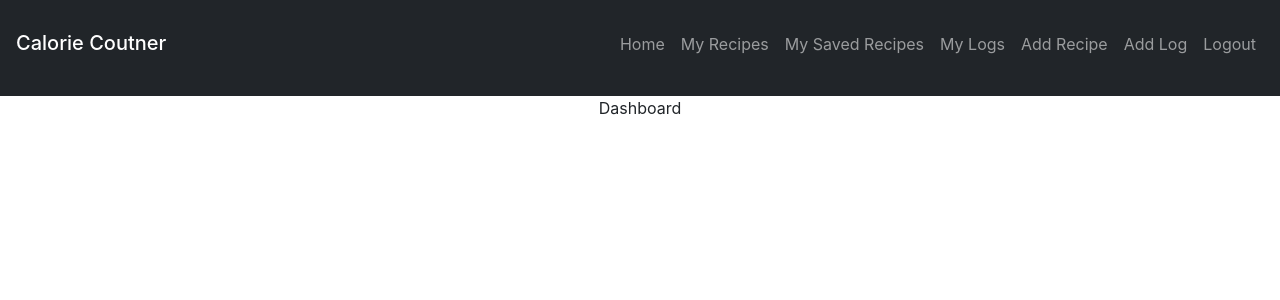
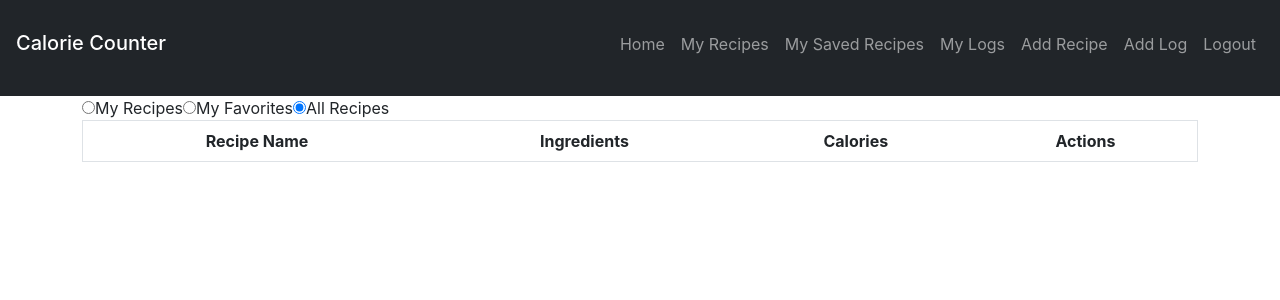
Before and after one commit to daleymike/calorie-counter, a React (Create React App) app in the folder client/: page /dashboard in a window 1280 px wide. Shown: the top 300 px of the page. Built offline with nearby package versions, Linux system fonts and the light colour scheme.

Commit message:
initial commit
Created dashboard page
-Basic HTML structure
-get all recipes query
-handlechange function for radio buttons (not done)

```diff
--- a/client/src/App.js
+++ b/client/src/App.js
@@ -4,7 +4,7 @@ import NavBar from './components/NavBar';
 import LoginAndRegisterPage from './components/LoginAndRegisterPage';
 import RecipeForm from './components/RecipeForm';
 import LogForm from './components/LogForm';
-
+import Dashboard from './components/Dashboard'
 
 function App() {
   return (
@@ -13,7 +13,7 @@ function App() {
       <NavBar />
       <Routes>
         <Route exact path="/" element={<LoginAndRegisterPage />} />
-        <Route path="/dashboard" element={<div>Dashboard</div>} />
+        <Route path="/dashboard" element={ <Dashboard />}/>
         <Route path="/recipes/:user_id" element={<div>Display User Recipes </div>} />
         <Route path="/logs/:user_id" element={<div>Display User Logs </div>}/>
         <Route path="/recipes/saved/:user_id" element={<div>Display User Saved Recipes </div>} />
--- /dev/null
+++ b/client/src/components/Dashboard.js
@@ -0,0 +1,113 @@
+import React, {useState, useEffect} from 'react';
+import {Link, useNavigate} from 'react-router-dom';
+import axios from 'axios';
+
+const Dashboard = () =>{
+
+    // recipes state
+    const [recipes, setRecipes] = useState([]);
+
+    // Get request to populate recipes state
+
+    // useEffect(() => {
+    //     axios.get('http://localhost:8000/api/recipes')
+    //         .then((res) => {
+    //             console.group(res.data);
+    //             setRecipes(res.data);
+    //             console.log("recipes set to state!")
+    //         })
+    //         .catch((err) =>{
+    //             console.log(err.res);
+    //         });
+    // },[]);
+
+    // filter state setting - set to all recipes on default
+    const [ filter, setFilter] = useState('all_recipes');
+
+
+
+    // State value is lagging by one event, shows previous state...
+    // Change filter setting in state
+    const handleChange = e =>{
+        console.log(e.target.value+" target value");
+        setFilter(e.target.value);
+        console.log(filter+" state value")
+    }
+
+
+
+    return (
+        <div className='container'>
+
+            {/* Need to get CSS for padding on label and margin between buttons */}
+            <div className="d-flex flex-row justify-content-sm-start" >
+                <div className="radio">
+                    <input
+                        type="radio"
+                        value="user_recipes"
+                        checked={ filter === "user_recipes"}
+                        onChange={handleChange}
+                        name="filter"/>My Recipes
+                </div>
+                <div className="radio">
+                    <input
+                        type="radio"
+                        value="user_faves"
+                        checked={ filter === "user_faves"}
+                        onChange={handleChange}
+                        name="filter"/>My Favorites
+                </div>
+                <div className="radio">
+                    <input
+                        type="radio"
+                        value="all_recipes"
+                        checked={ filter === "all_recipes"}
+                        onChange={handleChange}
+                        name="filter"/>All Recipes
+                </div>
+            </div>
+            <div>
+                <table className="table border">
+                    <thead>
+                        <tr>
+                            <th>Recipe Name</th>
+                            <th>Ingredients</th>
+                            <th>Calories</th>
+                            <th>Actions</th>
+                        </tr>
+                    </thead>
+                    <tbody>
+                        {recipes.map((recipe,index) =>{
+                            return (
+                                <tr>
+                                    <td>
+                                        {/* need to update to route for diplay recipe by id - put in a placeholder for now*/}
+                                        <Link to={'/recipes/display/:recipe_id'}>{recipe.name}</Link>
+                                    </td>
+                                    <td>{recipe.ingredients}</td>
+                                    <td>{recipe.calories}</td>
+                                    <td className="d-flex justify-content-evenly">
+
+                                        {/* need to update to route to edit recipe by id - put in  placeholder for now */}
+                                        <Link to={'/recipe/edit/:recipe_id'}>
+                                            <button>Edit</button>
+                                        </Link>
+
+                                        {/* need to update to route to delete recipe by id - put in  placeholder for now */}
+                                        <Link to={'/recipe/destroy/:recipe_id'}>
+                                            <button>Delete</button>
+                                        </Link>
+                                    </td>
+                                </tr>
+                            )
+                        }
+
+                        )}
+                    </tbody>
+                </table>
+            </div>
+        </div>
+    );
+};
+
+export default Dashboard;
--- a/client/src/components/NavBar.js
+++ b/client/src/components/NavBar.js
@@ -7,7 +7,7 @@ const NavBar = () => {
         <nav className="navbar navbar-expand-lg navbar-dark bg-dark p-3 pt-4 d-flex justify-content-between align-items-baseline">
 
             <div className='navbar-nav'>
-                <p className='navbar-brand mb-0 h1'>Calorie Coutner</p>
+                <p className='navbar-brand mb-0 h1'>Calorie Counter</p>
             </div>
             <div className='navbar-nav'>
               <div className='nav-item' ><Link className='nav-link' to={"/dashboard"}><p>Home</p></Link></div>
```
